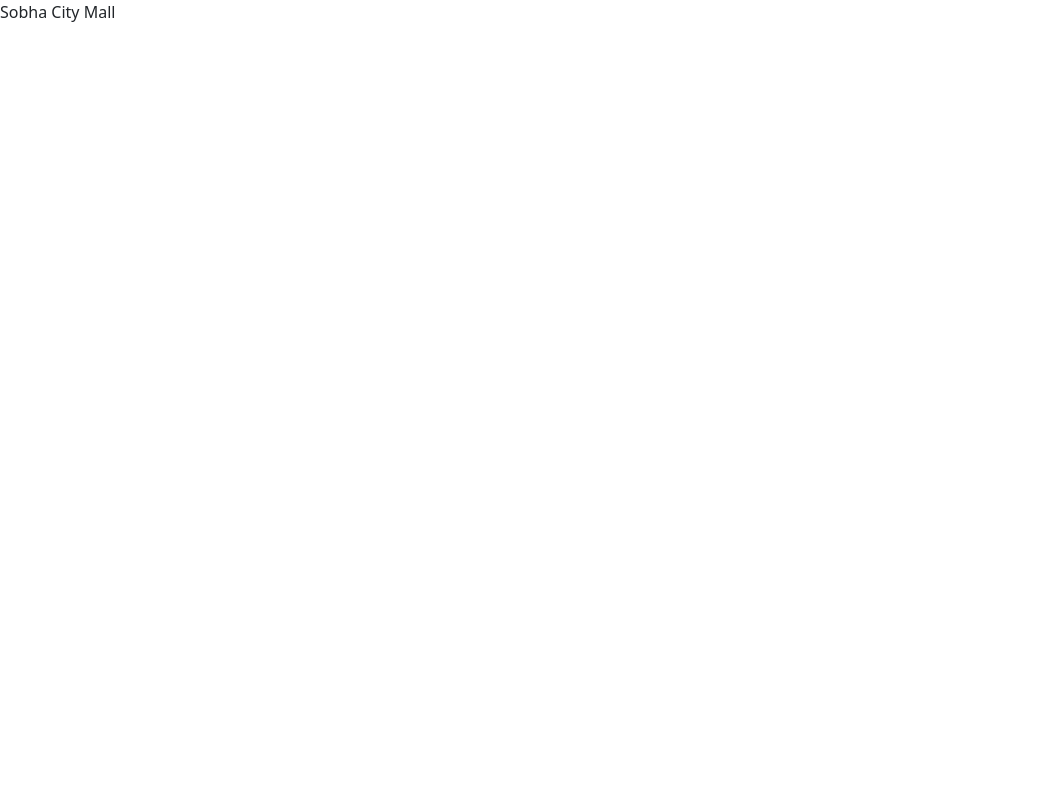
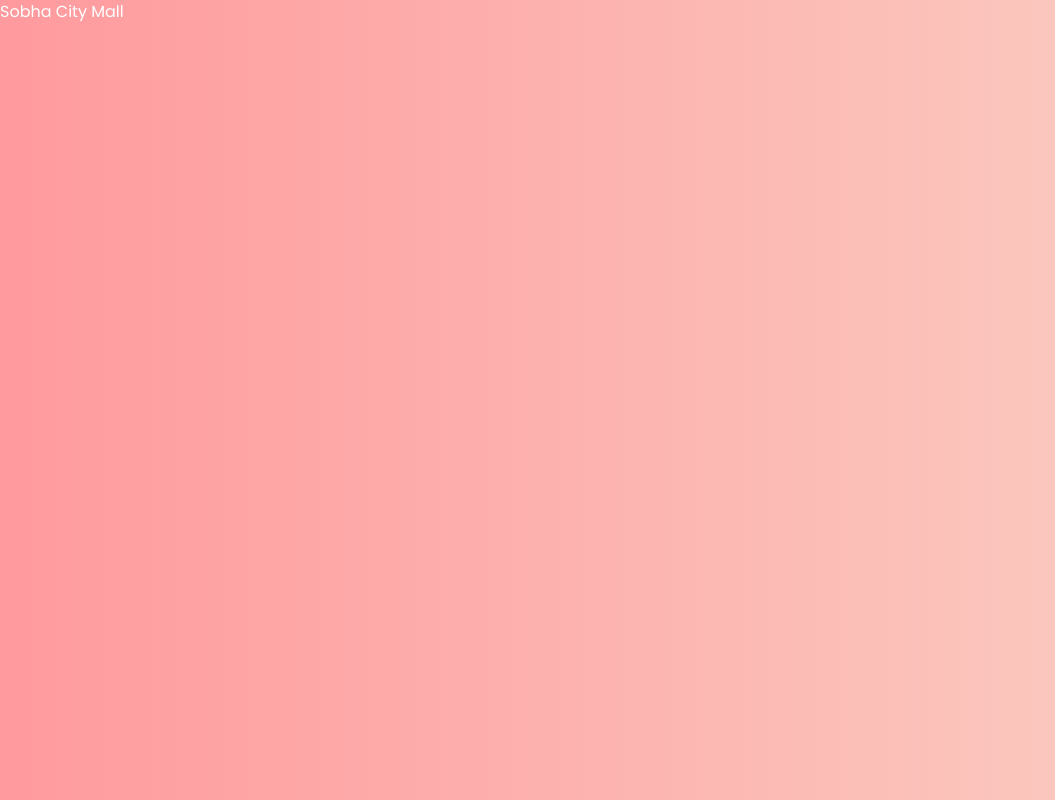
Before and after one commit to Nayanakr/project_sobha-city-mall, a plain HTML site: page index.html in a window 1280 px wide. Shown: the whole page, without its empty margins (0-1055 px from the left). Drawn offline with nearby package versions, Linux system fonts and the light colour scheme.

Commit message:
update changes

```diff
--- a/index.html
+++ b/index.html
@@ -7,3 +7,13 @@
 
     <!-- Bootstrap CSS -->
     <link rel="stylesheet" href="https://cdn.jsdelivr.net/npm/bootstrap@5.3.0/dist/css/bootstrap.min.css">
+    <!-- Google Fonts -->
+    <link href="https://fonts.googleapis.com/css2?family=Poppins:wght@300;400;600&display=swap" rel="stylesheet">
+
+    <!-- Custom Styles -->
+    <style>
+        body {
+            font-family: 'Poppins', sans-serif;
+            background: linear-gradient(to right, #ff9a9e, #fad0c4);
+            color: #fff;
+        }
```
